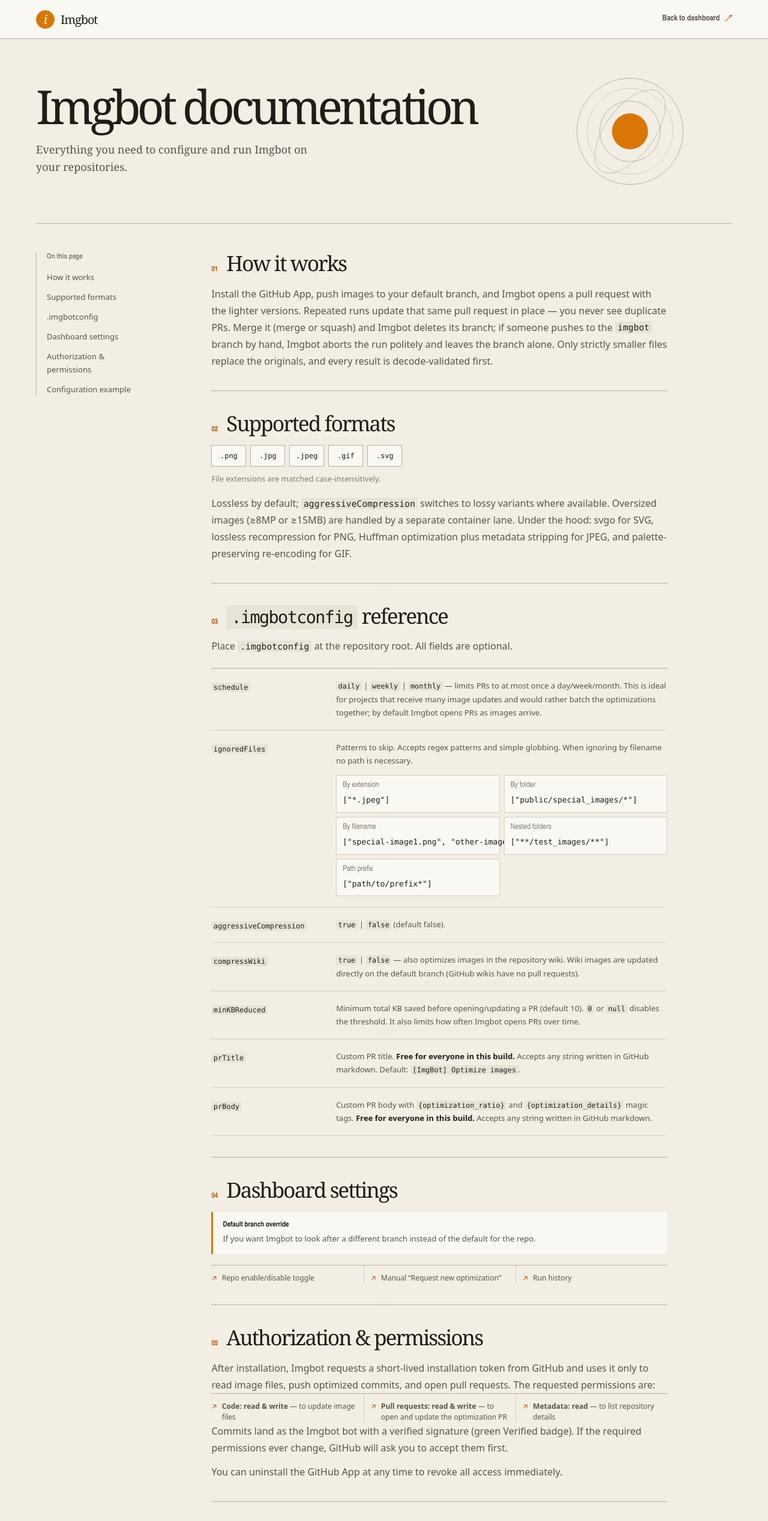
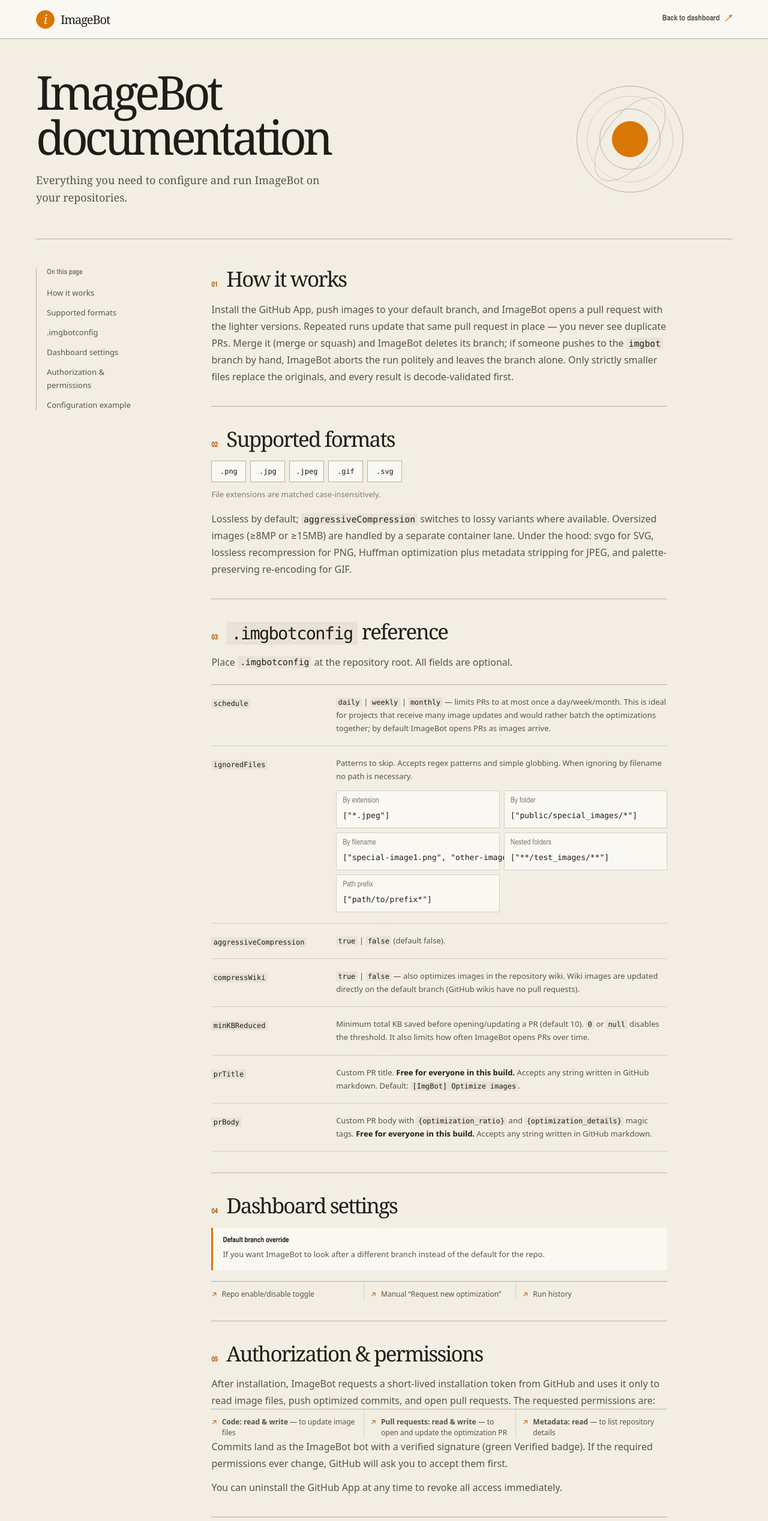
Before and after one commit to AlanVane/image-bot-cf, a website: page public/docs/index.html in a window 1280 px wide. Shown: the top 2536 px of the page at 60% size. Drawn offline with Linux system fonts and the light colour scheme.

Commit message:
Brand: self-references renamed to ImageBot (login/dashboard/docs)
Per user decision — the project's GitHub App is Image-Bot-CF, an
independent rebuild; calling ourselves 'Imgbot' in our own prose was
misleading and a trademark/impersonation signal. Display form:
'ImageBot'; technical identifiers unchanged.

Layered scope (D-parity contract untouched):
- changed: brand lockups, marketing copy, docs prose, page titles,
  settings helper, empty state
- unchanged: '[ImgBot] Optimize images' PR template, '.imgbotconfig',
  the 'imgbot' branch name, parity-locked UI strings, README's
  'Imgbot-compatible' (refers to upstream)

```diff
--- a/public/docs/index.html
+++ b/public/docs/index.html
@@ -6,18 +6,18 @@
     <meta name="theme-color" content="#f2eee4" />
     <meta
       name="description"
-      content="A practical guide to configuring Imgbot for your GitHub repositories."
+      content="A practical guide to configuring ImageBot for your GitHub repositories."
     />
-    <title>Imgbot documentation</title>
+    <title>ImageBot documentation</title>
     <link rel="stylesheet" href="/styles.css" />
   </head>
   <body>
     <div class="docs-page">
       <header class="docs-topbar">
         <div class="docs-topbar-inner">
-          <a class="brand-lockup" href="/" aria-label="Imgbot home">
+          <a class="brand-lockup" href="/" aria-label="ImageBot home">
             <span class="brand-mark" aria-hidden="true">i</span>
-            <span>Imgbot</span>
+            <span>ImageBot</span>
           </a>
           <a class="docs-home-link" href="/"
             >Back to dashboard <span aria-hidden="true">↗</span></a
@@ -28,9 +28,9 @@
       <main>
         <section class="docs-hero" aria-labelledby="docs-title">
           <div class="docs-hero-copy">
-            <h1 id="docs-title">Imgbot documentation</h1>
+            <h1 id="docs-title">ImageBot documentation</h1>
             <p class="docs-intro">
-              Everything you need to configure and run Imgbot on your
+              Everything you need to configure and run ImageBot on your
               repositories.
             </p>
           </div>
@@ -67,11 +67,11 @@
               </div>
               <p>
                 Install the GitHub App, push images to your default branch, and
-                Imgbot opens a pull request with the lighter versions. Repeated
+                ImageBot opens a pull request with the lighter versions. Repeated
                 runs update that same pull request in place — you never see
-                duplicate PRs. Merge it (merge or squash) and Imgbot deletes its
+                duplicate PRs. Merge it (merge or squash) and ImageBot deletes its
                 branch; if someone pushes to the <code>imgbot</code> branch by
-                hand, Imgbot aborts the run politely and leaves the branch
+                hand, ImageBot aborts the run politely and leaves the branch
                 alone. Only strictly smaller files replace the originals, and
                 every result is decode-validated first.
               </p>
@@ -131,7 +131,7 @@
                       <code>monthly</code> — limits PRs to at most once a
                       day/week/month. This is ideal for projects that receive
                       many image updates and would rather batch the
-                      optimizations together; by default Imgbot opens PRs as
+                      optimizations together; by default ImageBot opens PRs as
                       images arrive.
                     </p>
                   </dd>
@@ -196,7 +196,7 @@
                     <p>
                       Minimum total KB saved before opening/updating a PR
                       (default 10). <code>0</code> or <code>null</code> disables
-                      the threshold. It also limits how often Imgbot opens PRs
+                      the threshold. It also limits how often ImageBot opens PRs
                       over time.
                     </p>
                   </dd>
@@ -240,7 +240,7 @@
               <div class="branch-note">
                 <span class="branch-note-label">Default branch override</span>
                 <p>
-                  If you want Imgbot to look after a different branch instead of
+                  If you want ImageBot to look after a different branch instead of
                   the default for the repo.
                 </p>
               </div>
@@ -271,7 +271,7 @@
                 </h2>
               </div>
               <p>
-                After installation, Imgbot requests a short-lived installation
+                After installation, ImageBot requests a short-lived installation
                 token from GitHub and uses it only to read image files, push
                 optimized commits, and open pull requests. The requested
                 permissions are:
@@ -300,7 +300,7 @@
                 </li>
               </ul>
               <p>
-                Commits land as the Imgbot bot with a verified signature (green
+                Commits land as the ImageBot bot with a verified signature (green
                 Verified badge). If the required permissions ever change, GitHub
                 will ask you to accept them first.
               </p>
@@ -359,8 +359,8 @@
       </main>
 
       <footer class="docs-footer">
-        <span>Imgbot documentation</span>
-        <a href="/">Return to Imgbot</a>
+        <span>ImageBot documentation</span>
+        <a href="/">Return to ImageBot</a>
       </footer>
     </div>
   </body>
```
Also changed, not shown: public/app.js (+14 -14 lines), public/index.html (+1 -1 lines), tests/public-integrity.test.ts (+1 -1 lines).
